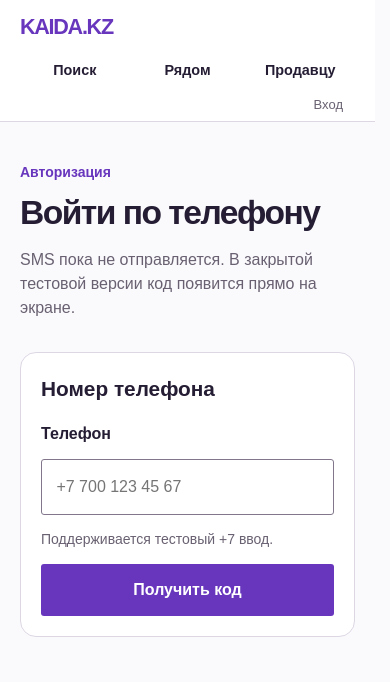
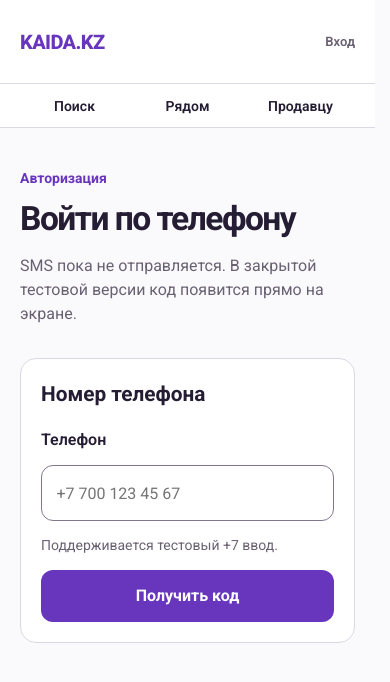
Before and after one commit to RashRosh/KAIDA.KZ-2.0, a Next.js app: page /login in a window 390 px wide. Shown: the top 682 px of the page. Built offline with nearby package versions, Linux system fonts and the light colour scheme.

Commit message:
feat(ux1a): align shell with approved design system

```diff
--- a/src/app/_components/AppHeader.module.css
+++ b/src/app/_components/AppHeader.module.css
@@ -1,57 +1,69 @@
 .header {
   width: 100%;
-  border-bottom: 1px solid var(--border);
+  height: 5.25rem;
+  border-bottom: var(--border-width) solid var(--border);
   background: var(--surface);
 }
 
 .inner {
   width: 100%;
   max-width: 80rem;
-  min-height: 4rem;
+  height: 100%;
   margin: 0 auto;
-  padding: 0.5rem 1.25rem;
+  padding: 0 var(--space-5);
   display: grid;
-  grid-template-columns: minmax(0, 1fr) auto minmax(0, 1fr);
+  grid-template-columns: minmax(0, 1fr) auto;
   align-items: center;
-  gap: 0.75rem;
+  gap: var(--space-3);
 }
 
 .wordmark {
   display: inline-flex;
   align-items: center;
-  min-height: 2.5rem;
   justify-self: start;
+  min-width: 0;
+  min-height: 2.75rem;
   color: var(--primary);
   text-decoration: none;
-  font-size: 1.35rem;
+  font-size: 1.25rem;
   font-weight: 800;
-  letter-spacing: -0.06em;
+  letter-spacing: -0.03em;
   white-space: nowrap;
 }
 
-.nav {
-  min-width: 0;
-  display: flex;
-  align-items: center;
-  justify-content: center;
-  gap: 0.25rem;
+.desktopNav {
+  display: none;
+}
+
+.mobileNav {
+  width: 100%;
+  height: 2.75rem;
+  padding: 0 var(--space-5);
+  display: grid;
+  grid-template-columns: repeat(3, minmax(0, 1fr));
+  align-items: stretch;
+  gap: var(--space-1);
+  border-bottom: var(--border-width) solid var(--border);
+  background: var(--surface);
 }
 
 .navLink {
-  min-height: 2.5rem;
+  min-width: 0;
+  min-height: 2.75rem;
   display: inline-flex;
   align-items: center;
   justify-content: center;
-  padding: 0.5rem 0.75rem;
-  border-radius: var(--radius);
+  padding: 0 var(--space-2);
+  border-radius: var(--radius-sm);
   color: var(--text);
   text-decoration: none;
-  font-size: 0.9rem;
-  font-weight: 650;
+  font-size: 0.875rem;
+  font-weight: 600;
+  white-space: nowrap;
 }
 
 .navLink:hover {
-  background: color-mix(in srgb, var(--primary) 8%, var(--surface));
+  background: var(--primary-soft);
   color: var(--primary);
 }
 
@@ -65,48 +77,38 @@
 .context {
   color: var(--muted);
   font-size: 0.8125rem;
+  font-weight: 600;
   white-space: nowrap;
 }
 
-@media (max-width: 47.99rem) {
+@media (min-width: 48rem) {
+  .header {
+    height: 6.5rem;
+  }
+
   .inner {
-    min-height: 0;
-    grid-template-columns: minmax(0, 1fr) auto;
-    row-gap: 0.25rem;
-    padding-top: 0.45rem;
-    padding-bottom: 0.4rem;
+    padding: 0 var(--space-12);
+    grid-template-columns: minmax(0, 1fr) auto minmax(0, 1fr);
+    gap: var(--space-4);
   }
 
   .wordmark {
-    justify-self: start;
+    font-size: 1.5rem;
   }
 
-  .nav {
-    grid-column: 1 / -1;
-    justify-content: stretch;
-    gap: 0.2rem;
+  .desktopNav {
+    min-width: 0;
+    display: flex;
+    align-items: center;
+    justify-content: center;
+    gap: var(--space-1);
+  }
+
+  .mobileNav {
+    display: none;
   }
 
   .navLink {
-    flex: 1 1 0;
-    min-width: 0;
-    padding-left: 0.4rem;
-    padding-right: 0.4rem;
-  }
-
-  .trailing {
-    justify-self: end;
+    padding: 0 var(--space-3);
   }
 }
-
-@media (min-width: 48rem) {
-  .inner {
-    min-height: 4.25rem;
-    padding-left: 3rem;
-    padding-right: 3rem;
-  }
-
-  .wordmark {
-    font-size: 1.6rem;
-  }
-}
--- a/src/app/_components/AppHeader.tsx
+++ b/src/app/_components/AppHeader.tsx
@@ -9,20 +9,29 @@ type AppHeaderProps = {
   showAuth?: boolean;
 };
 
-export function AppHeader({ contextLabel, showAuth = true }: AppHeaderProps) {
+function PrimaryNav({ className }: { className: string }) {
   return (
-    <header className={styles.header}>
-      <div className={styles.inner}>
-        <Link href="/" className={styles.wordmark} aria-label="KAIDA.KZ, главная">KAIDA.KZ</Link>
-        <nav className={styles.nav} aria-label="Основная навигация">
+    <nav className={className} aria-label="Основная навигация">
       <Link href="/" className={styles.navLink}>Поиск</Link>
       <Link href="/nearby" className={styles.navLink}>Рядом</Link>
       <Link href="/seller" className={styles.navLink}>Продавцу</Link>
     </nav>
+  );
+}
+
+export function AppHeader({ contextLabel, showAuth = true }: AppHeaderProps) {
+  return (
+    <>
+      <header className={styles.header}>
+        <div className={styles.inner}>
+          <Link href="/" className={styles.wordmark} aria-label="KAIDA.KZ, главная">KAIDA.KZ</Link>
+          <PrimaryNav className={styles.desktopNav} />
           <div className={styles.trailing}>
             {showAuth ? <AuthStatus /> : <span className={styles.context}>{contextLabel}</span>}
           </div>
         </div>
       </header>
+      <PrimaryNav className={styles.mobileNav} />
+    </>
   );
 }
--- a/src/app/_components/AuthStatus.module.css
+++ b/src/app/_components/AuthStatus.module.css
@@ -1,12 +1,83 @@
-.group { display: flex; align-items: center; justify-content: flex-end; gap: .75rem; min-width: 0; }
-.testLabel, .authMuted { color: var(--muted); font-size: .8125rem; white-space: nowrap; }
-.authRow { display: flex; align-items: center; gap: .65rem; min-width: 0; }
-.phone { color: var(--text); font-size: .875rem; white-space: nowrap; }
-.loginLink, .authRow button { min-height: 2.5rem; display: inline-flex; align-items: center; justify-content: center; border-radius: var(--radius); padding: 0 .85rem; font: inherit; font-weight: 600; font-size: .875rem; }
-.loginLink { background: var(--primary); color: #fff; text-decoration: none; }
-.authRow button { border: 1px solid var(--border); background: var(--surface); color: var(--text); cursor: pointer; }
-.authRow button:disabled { cursor: wait; opacity: .65; }
-@media (max-width: 36rem) {
-  .testLabel { display: none; }
-  .phone { max-width: 8rem; overflow: hidden; text-overflow: ellipsis; }
+.group {
+  min-width: 0;
+  display: flex;
+  align-items: center;
+  justify-content: flex-end;
+  gap: var(--space-3);
 }
+
+.testLabel,
+.authMuted {
+  color: var(--muted);
+  font-size: 0.8125rem;
+  white-space: nowrap;
+}
+
+.authRow {
+  min-width: 0;
+  display: flex;
+  align-items: center;
+  gap: var(--space-2);
+}
+
+.phone {
+  min-width: 0;
+  color: var(--text);
+  font-size: 0.875rem;
+  white-space: nowrap;
+}
+
+.loginLink,
+.authRow button {
+  min-height: 2.75rem;
+  display: inline-flex;
+  align-items: center;
+  justify-content: center;
+  border-radius: var(--radius-sm);
+  padding: 0 var(--space-3);
+  font: inherit;
+  font-size: 0.875rem;
+  font-weight: 600;
+  white-space: nowrap;
+}
+
+.loginLink {
+  border: var(--border-width) solid var(--primary);
+  background: var(--primary);
+  color: var(--surface);
+  text-decoration: none;
+}
+
+.loginLink:hover {
+  background: var(--primary-hover);
+  border-color: var(--primary-hover);
+}
+
+.authRow button {
+  border: var(--border-width) solid var(--border-strong);
+  background: var(--surface);
+  color: var(--text);
+  cursor: pointer;
+}
+
+.authRow button:hover:not(:disabled) {
+  border-color: var(--primary);
+  color: var(--primary);
+}
+
+.authRow button:disabled {
+  cursor: wait;
+  color: var(--muted);
+}
+
+@media (max-width: 47.99rem) {
+  .testLabel {
+    display: none;
+  }
+
+  .phone {
+    max-width: 7.5rem;
+    overflow: hidden;
+    text-overflow: ellipsis;
+  }
+}
--- a/src/app/globals.css
+++ b/src/app/globals.css
@@ -1,33 +1,86 @@
 :root {
   color-scheme: light;
+
   --background: #faf9fc;
+  --bg: var(--background);
   --surface: #ffffff;
+  --surface-sunken: #f2eff7;
   --text: #251d33;
   --muted: #696171;
   --border: #ddd7e4;
   --input-border: #81768c;
+  --border-strong: var(--input-border);
   --primary: #6736bd;
   --primary-hover: #51299a;
+  --primary-soft: #f3edfd;
+  --primary-disabled: #76618f;
   --error: #9c253d;
-  --radius: 3px;
+  --danger: var(--error);
+  --error-soft: #fdecef;
+  --danger-soft: var(--error-soft);
+  --fresh: #1f7a53;
+  --fresh-soft: #e6f5ee;
+  --stale: #8a5a00;
+  --stale-soft: #fdf3e2;
+  --neutral-label: #5b5568;
+  --neutral-soft: #efedf3;
+
+  --font-sans: var(--font-roboto), system-ui, -apple-system, 'Segoe UI', Arial, sans-serif;
+
+  --space-1: 0.25rem;
+  --space-2: 0.5rem;
+  --space-3: 0.75rem;
+  --space-4: 1rem;
+  --space-5: 1.25rem;
+  --space-6: 1.5rem;
+  --space-7: 1.75rem;
+  --space-8: 2rem;
+  --space-10: 2.5rem;
+  --space-12: 3rem;
+  --space-16: 4rem;
+
+  --radius-sm: 0.5rem;
+  --radius: 0.75rem;
+  --radius-lg: 1rem;
+  --radius-xl: 1.25rem;
+  --radius-full: 999px;
+  --border-width: 1px;
+
+  --shadow-card: 0 1px 2px rgba(37, 29, 51, 0.06);
+  --shadow-sticky: 0 -2px 12px rgba(37, 29, 51, 0.08);
+  --shadow-pop: 0 8px 24px rgba(37, 29, 51, 0.12);
+
+  --dur-fast: 120ms;
+  --dur: 160ms;
+  --dur-slow: 240ms;
+  --ease: cubic-bezier(0.2, 0, 0.2, 1);
+
+  --z-base: 0;
+  --z-sticky: 10;
+  --z-overlay: 20;
+  --z-toast: 30;
 }
 
 * { box-sizing: border-box; }
+
 html { scrollbar-gutter: stable; }
+
 body {
   margin: 0;
   background: var(--background);
   color: var(--text);
-  font-family: 'Plus Jakarta Sans Variable', Arial, sans-serif;
+  font-family: var(--font-sans);
   font-size: 1rem;
   line-height: 1.5;
 }
+
 input, button { font: inherit; }
 button, input, a { -webkit-tap-highlight-color: transparent; }
 button { cursor: pointer; }
 a { color: inherit; }
 h1, h2, p, dl, dd { margin: 0; }
 :focus-visible { outline: 3px solid var(--primary); outline-offset: 4px; }
+
 @media (prefers-reduced-motion: reduce) {
   *, *::before, *::after { scroll-behavior: auto !important; transition: none !important; }
 }
--- a/src/app/layout.tsx
+++ b/src/app/layout.tsx
@@ -1,6 +1,13 @@
 import type { Metadata } from 'next';
-import '@fontsource-variable/plus-jakarta-sans';
+import { Roboto } from 'next/font/google';
 import './globals.css';
+
+const roboto = Roboto({
+  subsets: ['latin', 'cyrillic'],
+  weight: ['400', '600', '700', '800'],
+  display: 'swap',
+  variable: '--font-roboto',
+});
 
 export const metadata: Metadata = {
   title: 'KAIDA.KZ | Поиск товаров',
@@ -9,5 +16,5 @@ export const metadata: Metadata = {
 };
 
 export default function RootLayout({ children }: Readonly<{ children: React.ReactNode }>) {
-  return <html lang="ru"><body>{children}</body></html>;
+  return <html lang="ru" className={roboto.variable}><body>{children}</body></html>;
 }
```
Also changed, not shown: 4 other files (tests, documents, lock files or other folders). Lines whose indentation alone changed are shown as unchanged.
